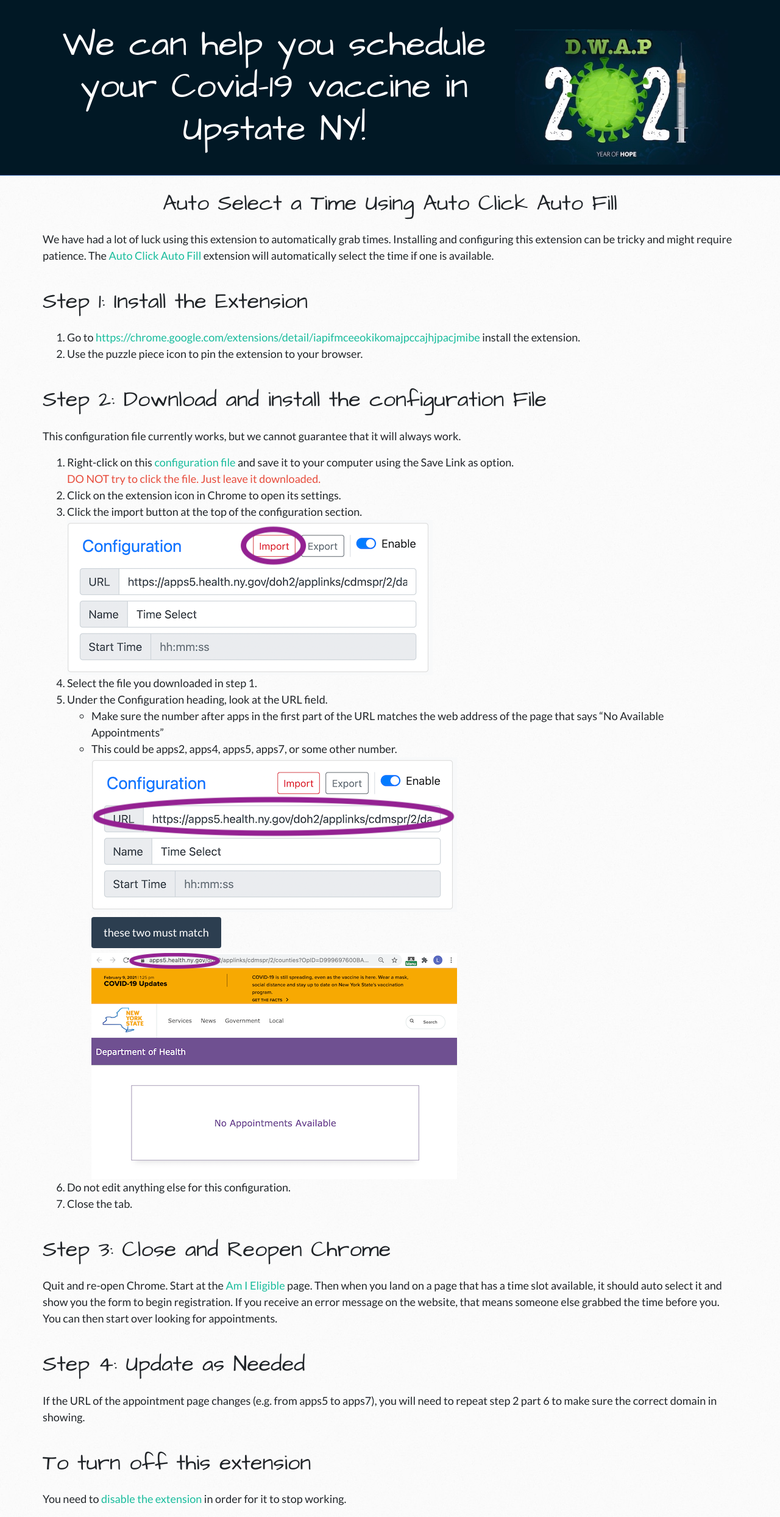
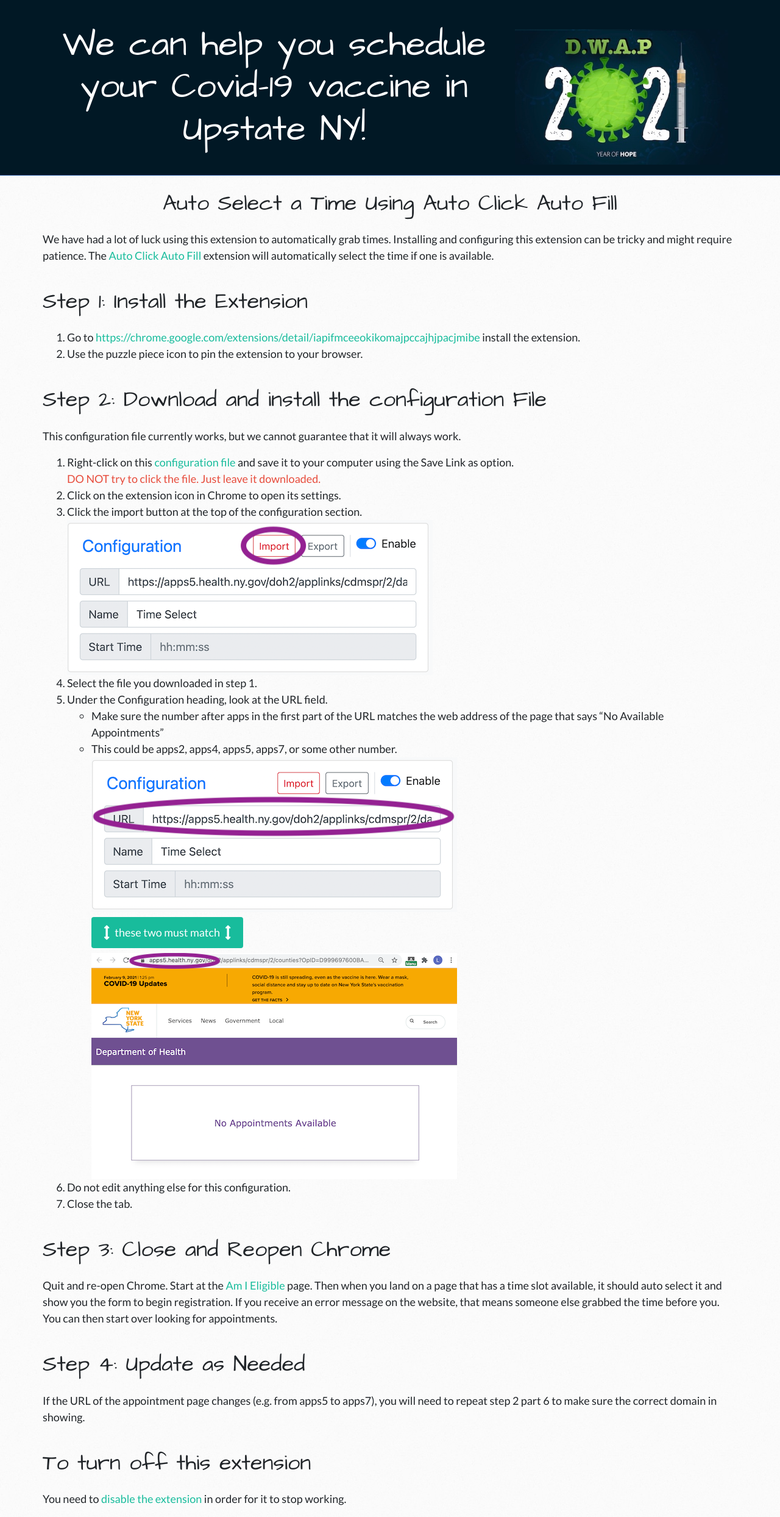
Before and after one commit to loganrath/dwap-main, a Jekyll site: the page built from autoclick.md, in a window 1280 px wide. Shown: the whole page at 61% size. Built offline with Jekyll 4.4.1, drawn with Linux system fonts in a browser that asks for light colours; nearby versions of some CDN libraries.

Commit message:
clarifying

```diff
--- a/autoclick.md
+++ b/autoclick.md
@@ -21,7 +21,7 @@
   - Make sure the number after apps in the first part of the URL matches the web address of the page that says "No Available Appointments"
   - This could be apps2, apps4, apps5, apps7, or some other number.
  ![Screenshot showing URL to fix](/assets/images/autoclick-url.png)
- <span class="alert alert-primary d-inline-block my-2">these two must match</span>
+ <span class="alert alert-success d-inline-block my-2"><i class="fa fa-arrows-v fa-lg mr-2"></i>these two must match<i class="fa fa-arrows-v fa-lg ml-2"></i></span>
  ![Screenshot showing URL of webpage](/assets/images/autoclick-pageurl.png)
 
  7. Do not edit anything else for this configuration.
```
